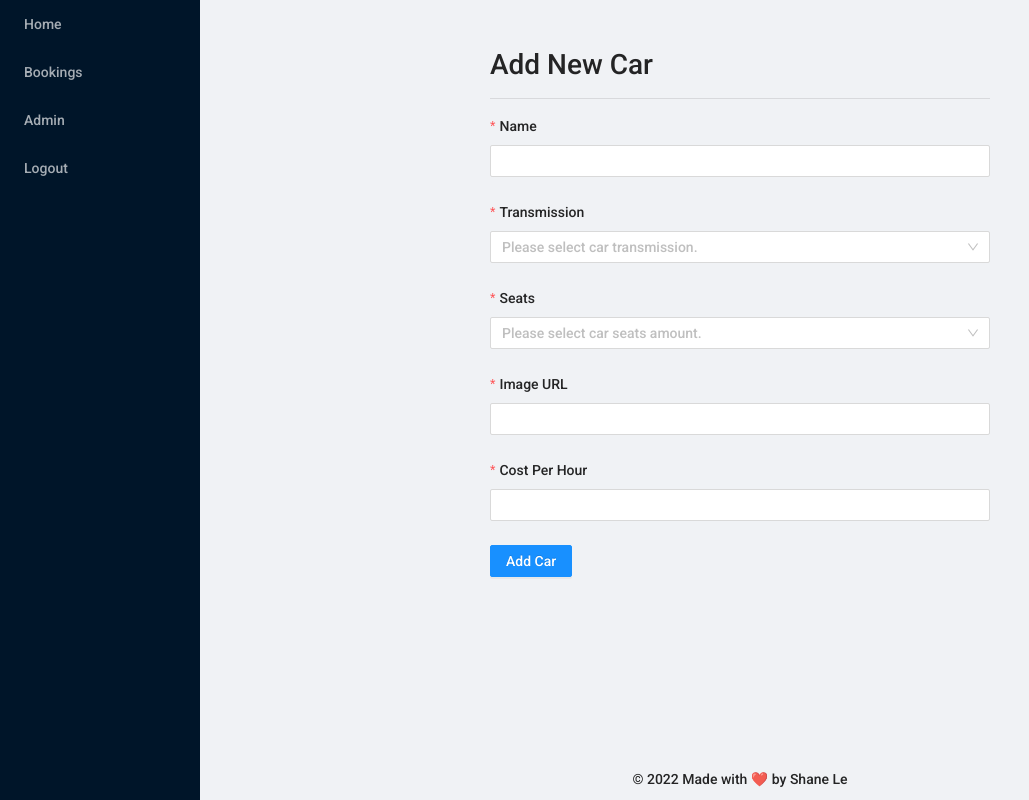
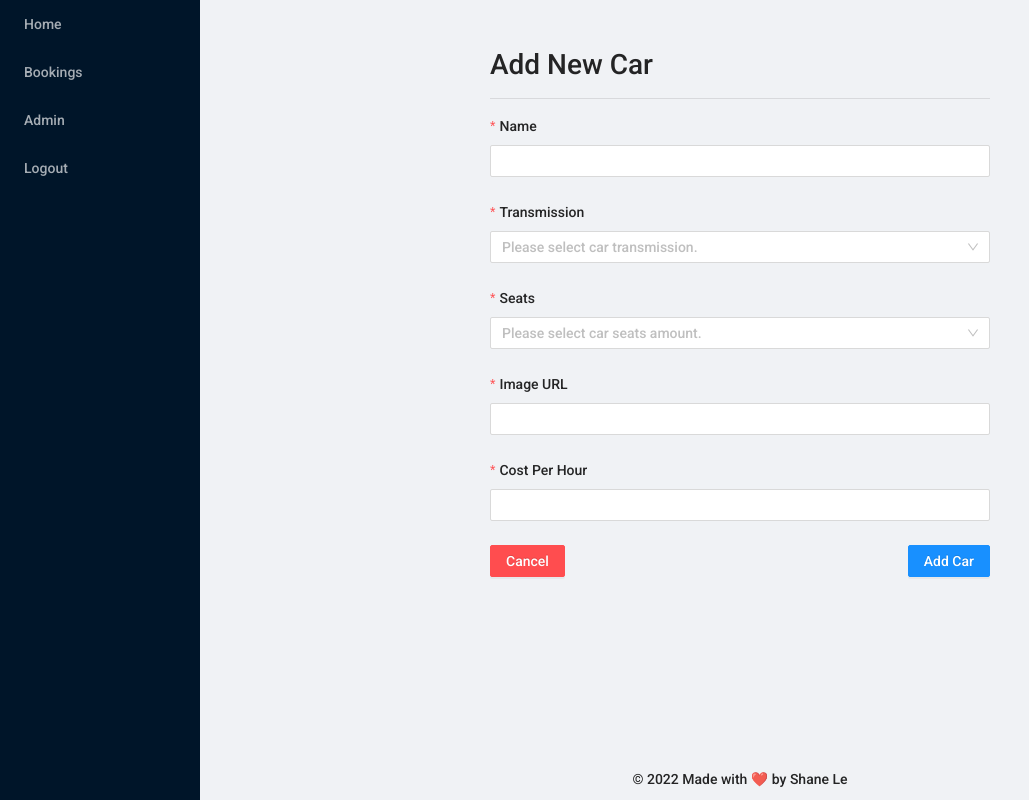
Before and after one commit to josefm09/ella, a React (Create React App) app in the folder client/: page /addcar in a window 1280 px wide. Shown: the whole page, without its empty margins (0-1029 px from the left). Built offline with nearby package versions, Linux system fonts and the light colour scheme; sample sign-in values are in the browser's storage.

Commit message:
:sparkles: added cancel button
added cancel button on add and edit page

```diff
--- a/client/src/index.css
+++ b/client/src/index.css
@@ -5,11 +5,6 @@ html {
   font-family: "Roboto", sans-serif !important;
   overflow-x: hidden !important;
   margin: 0;
-}
-
-.bs1 {
-  box-shadow: rgba(14, 30, 37, 0.12) 0px 2px 4px 0px,
-    rgba(14, 30, 37, 0.32) 0px 2px 16px 0px;
 }
 
 .spinner {
@@ -29,6 +24,11 @@ html {
 }
 
 .card-footer-container {
+  display: flex;
+  justify-content: space-between;
+}
+
+.button-group {
   display: flex;
   justify-content: space-between;
 }
--- a/client/src/pages/Admin/Admin.jsx
+++ b/client/src/pages/Admin/Admin.jsx
@@ -33,8 +33,8 @@ export default function Admin() {
             <Col lg={20} sm={24}>
               <div className="d-flex justify-content-between align-items-center">
                 <h3 className="mt-1 mr-2">Admin Panel</h3>
-                <Button type="primary">
-                  <a href="/addcar">Add Car</a>
+                <Button type="primary" href="/addcar">
+                  Add Car
                 </Button>
               </div>
             </Col>
--- a/client/src/pages/CarAdd/CarAdd.jsx
+++ b/client/src/pages/CarAdd/CarAdd.jsx
@@ -80,10 +80,14 @@ export default function CarAdd() {
                 >
                   <Input />
                 </Form.Item>
-
-                <Button type="primary" htmlType="submit">
-                  Add Car
-                </Button>
+                <div className="button-group">
+                  <Button type="danger" href="/admin">
+                    Cancel
+                  </Button>
+                  <Button type="primary" htmlType="submit">
+                    Add Car
+                  </Button>
+                </div>
               </Form>
             </Col>
           </Row>
--- a/client/src/pages/CarEdit/CarEdit.jsx
+++ b/client/src/pages/CarEdit/CarEdit.jsx
@@ -97,9 +97,14 @@ export default function CarEdit({ match }) {
                     <Input />
                   </Form.Item>
 
-                  <Button type="primary" htmlType="submit">
-                    Edit Car
-                  </Button>
+                  <div className="button-group">
+                    <Button type="danger" href="/admin">
+                      Cancel
+                    </Button>
+                    <Button type="primary" htmlType="submit">
+                      Edit Car
+                    </Button>
+                  </div>
                 </Form>
               )}
             </Col>
```
